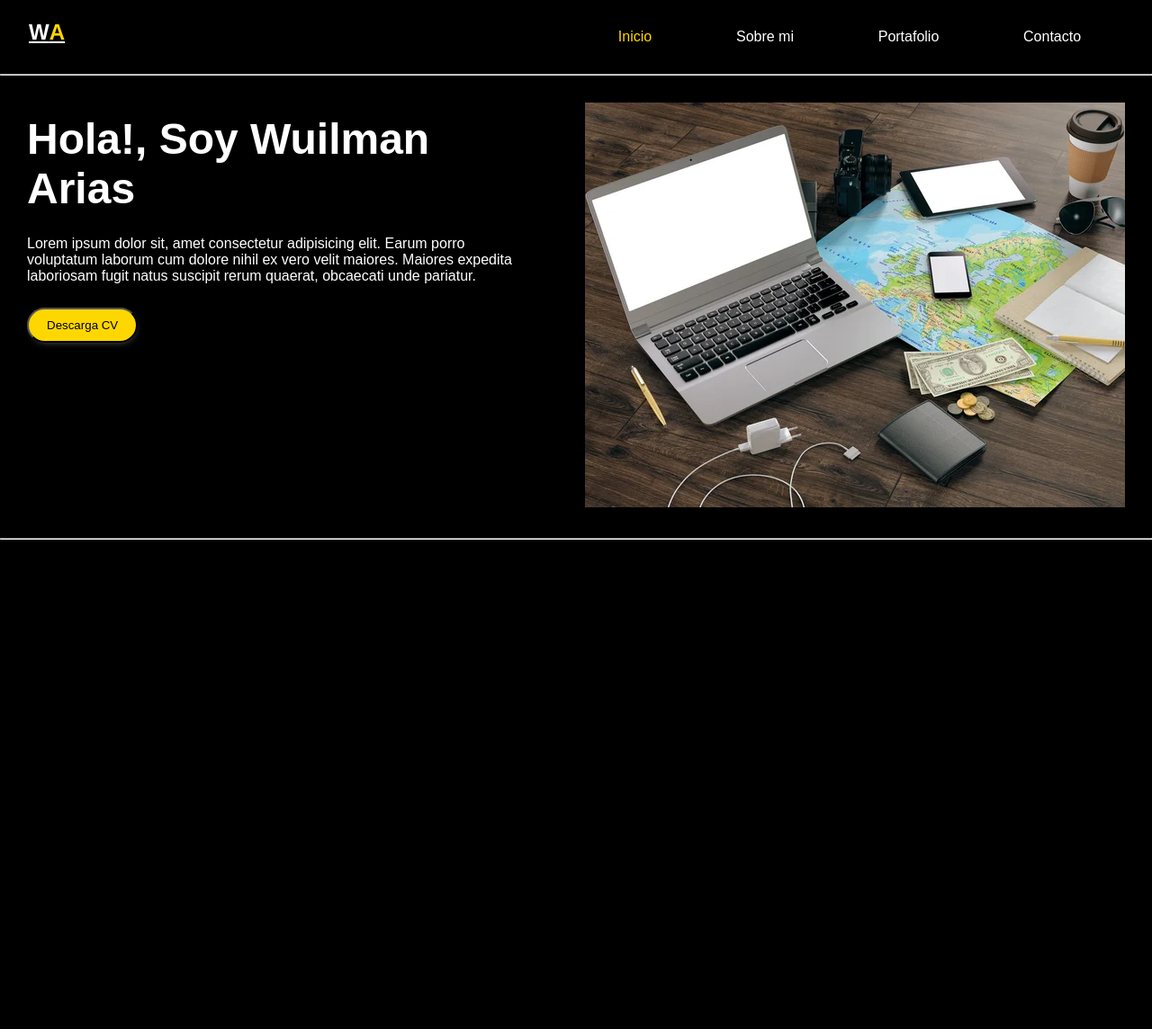
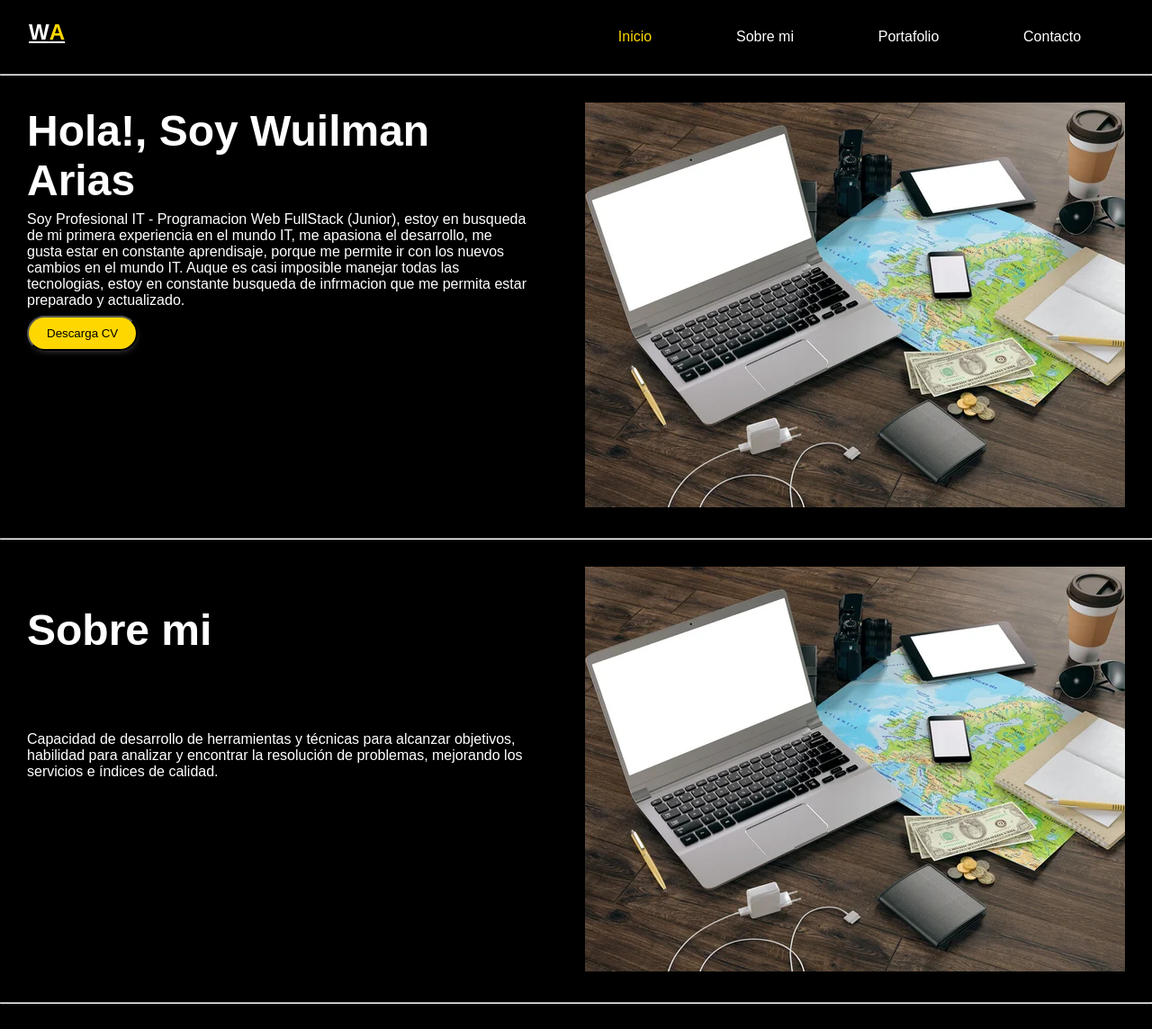
Before and after one commit to WuilmanA/Portafolio, a plain HTML site: page index.html in a window 1280 px wide. Shown: the whole page at 90% size. Before the commit the page ends 800 px from the top, so only its background shows below. Drawn offline with Linux system fonts and the light colour scheme; a web font is replaced by a local one.

Commit message:
cambios en index

```diff
--- a/index.html
+++ b/index.html
@@ -20,7 +20,7 @@
                 </div>
                 <ul class="menu">
                     <li><a class="activa" href="#">Inicio</a></li>
-                    <li><a href="#">Sobre mi</a></li>
+                    <li><a href="#sobreMi">Sobre mi</a></li>
                     <li><a href="#">Portafolio</a></li>
                     <li><a href="#">Contacto</a></li>
                 </ul>
@@ -33,13 +33,33 @@
 
                 <div class="contenedor1">
                     <h1>Hola!, Soy Wuilman Arias</h1>
-                    <p>Lorem ipsum dolor sit, amet consectetur adipisicing elit. Earum
-                        porro voluptatum laborum cum dolore nihil ex vero velit maiores.
-                        Maiores expedita laboriosam fugit natus suscipit rerum quaerat,
-                        obcaecati unde pariatur.</p>
-                    <a download="" href="">
+                    <p>Soy Profesional IT - Programacion Web FullStack (Junior), estoy en busqueda de
+                        mi primera experiencia en el mundo IT, me apasiona el desarrollo, me gusta
+                        estar en constante aprendisaje, porque me permite ir con los nuevos cambios
+                        en el mundo IT. Auque es casi imposible manejar todas las tecnologias, estoy
+                        en constante busqueda de infrmacion que me permita estar  preparado y actualizado.
+                    </p>
+                    <a download="" href="dowload/CVWA.pdf">
                         <button class="descargar" dowload="">Descarga CV </button>
                     </a>
+                </div>
+                <div class="contenedor2">
+                    <img src="img/trabajo.jpg" alt="">
+                </div>
+
+            </div>
+        </settion>
+        <hr>
+        <settion>
+            <div class="contenedorPrincipal">
+
+                <div class="contenedor1">
+                    <h1 class="sobreMi">Sobre mi</h1>
+                    <p>Capacidad de desarrollo de herramientas y técnicas
+                        para alcanzar objetivos, habilidad para analizar y encontrar la
+                        resolución de problemas, mejorando los servicios e índices de calidad.
+                    </p>
+
                 </div>
                 <div class="contenedor2">
                     <img src="img/trabajo.jpg" alt="">
```
Also changed, not shown: 1 other file.
